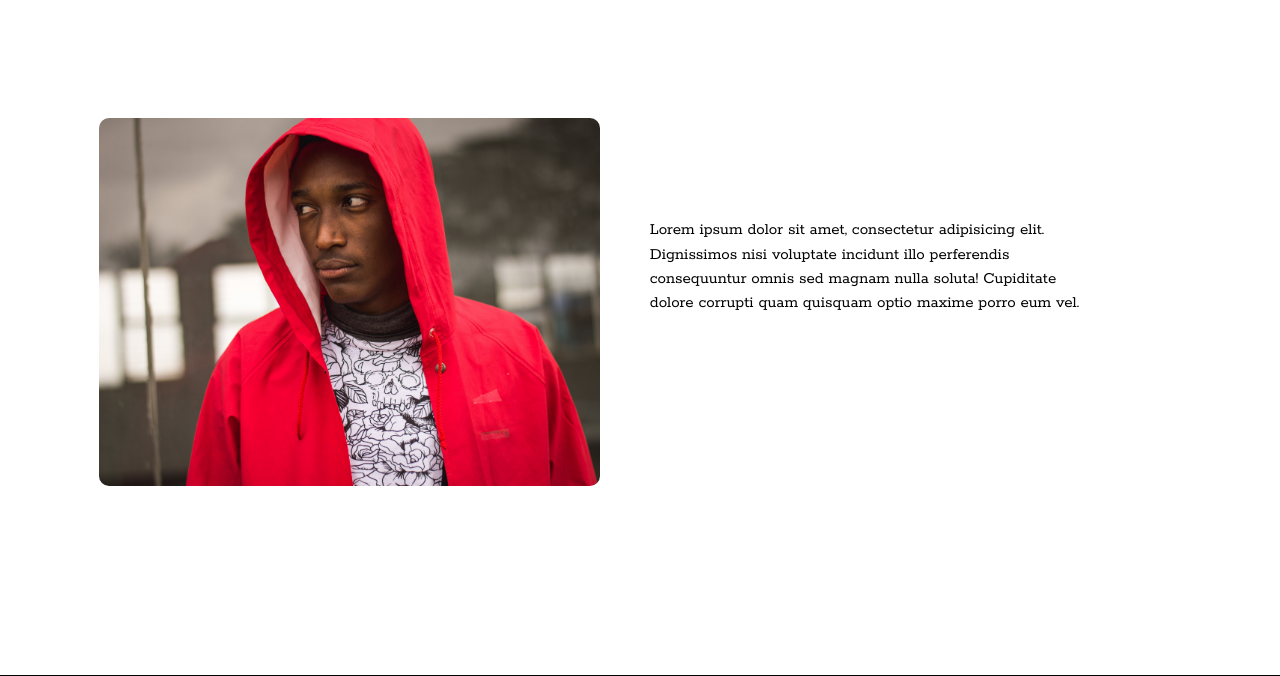
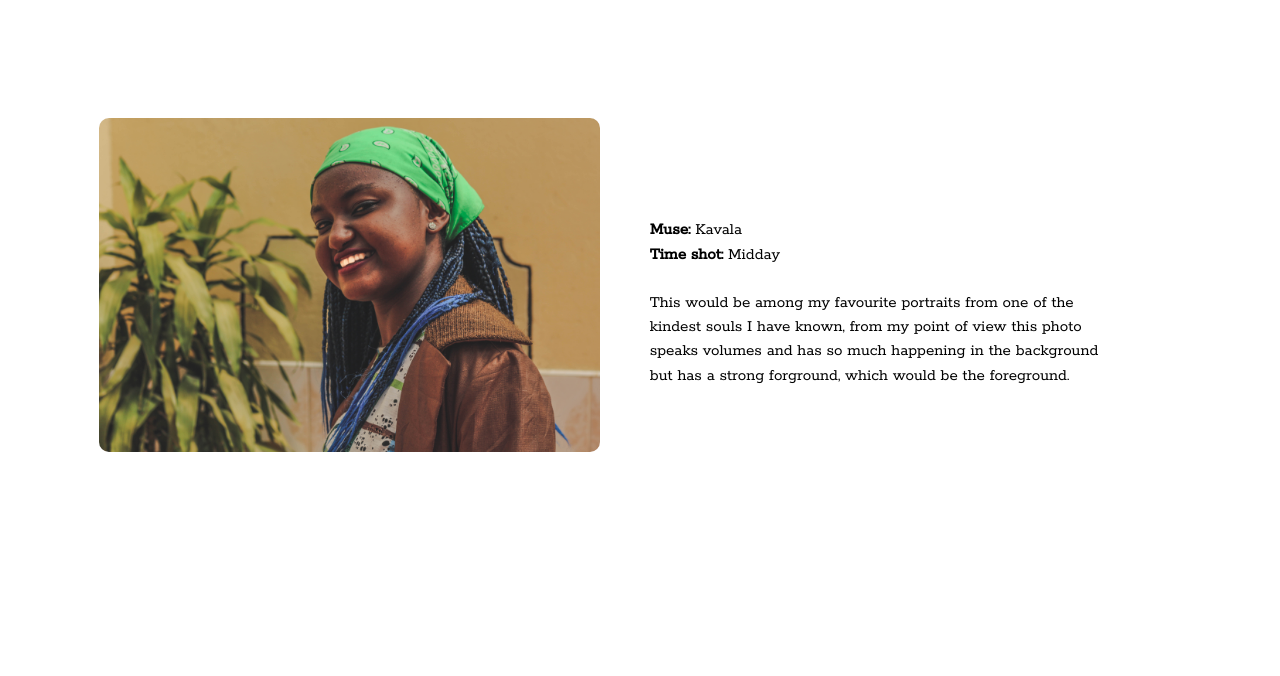
Before and after one commit to ramza007/Photography.io, a Django app: page /photography in a window 1280 px wide. Shown: the part 1962-2638 px from the top of the page. Run offline with Django 3.2, Linux system fonts and the light colour scheme; some libraries are stand-ins or nearby versions.

Commit message:
added new photo to photos template

```diff
--- a/alpha/templates/photos.html
+++ b/alpha/templates/photos.html
@@ -50,9 +50,13 @@
             </p>
         </div>
         <div class="card">
-            <img align="left" src="../static/images/ramza2.JPG">
+            <img align="left" src="../static/images/muse0.jpg">
             <p align="right" style="padding-left: 5%;">
-                Lorem ipsum dolor sit amet, consectetur adipisicing elit. Dignissimos nisi voluptate incidunt illo perferendis consequuntur omnis sed magnam nulla soluta! Cupiditate dolore corrupti quam quisquam optio maxime porro eum vel.
+                <b>Muse:</b> Kavala
+                <br>
+                <b>Time shot:</b> Midday
+                <br><br>
+                This would be among my favourite portraits from one of the kindest souls I have known, from my point of view this photo speaks volumes and has so much happening in the background but has a strong forground, which would be the foreground.
             </p>
         </div>
 
```
Also changed, not shown: alpha/static/images/muse0.jpg (added).
